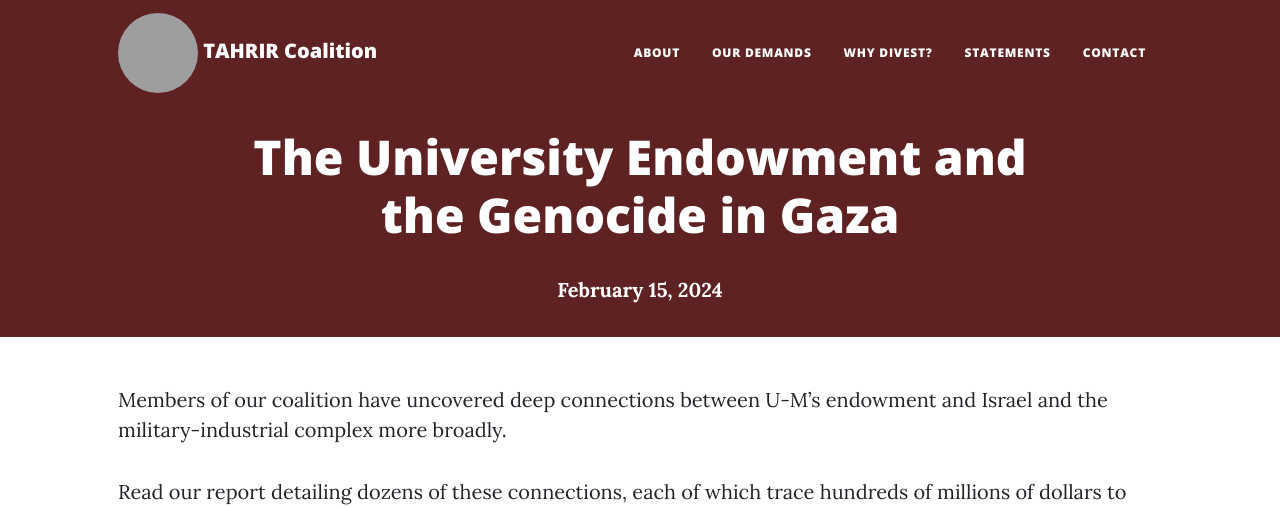
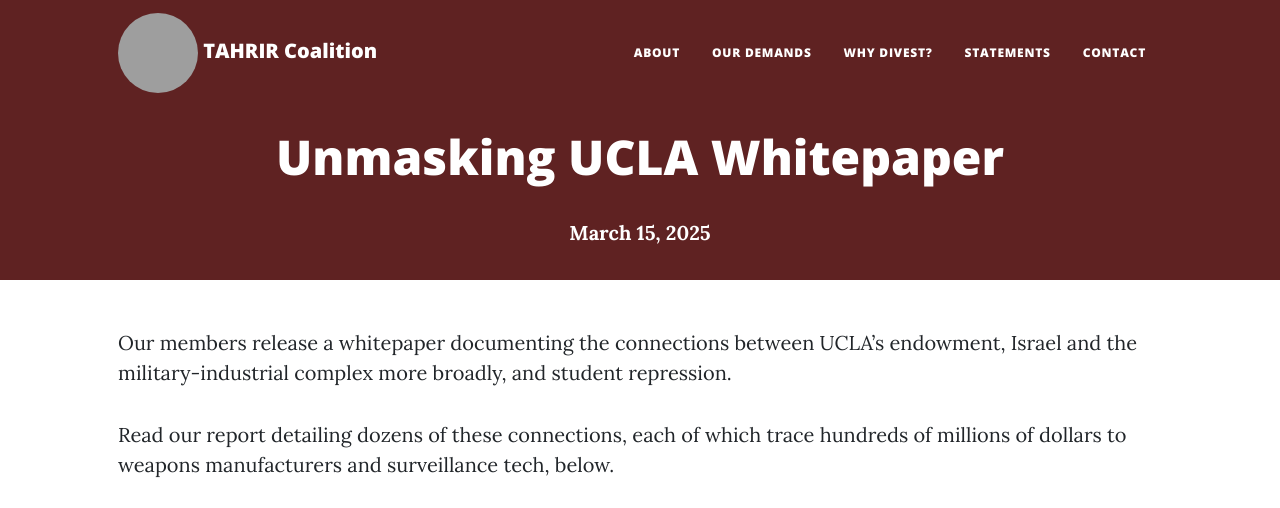
Before and after one commit to unmasking-ucla/unmasking-ucla.github.io, a Jekyll site: the page built from _research/2024-02-15-endowment-guide.md, in a window 1280 px wide and 900 px high, cut to the strip 0-508 px from the top of the window. Built offline with Jekyll 4.4.1, drawn with Linux system fonts in a browser that asks for light colours; nearby versions of some CDN libraries; a script that is not in the unit is left out; grey boxes are pictures that could not be loaded.

Commit message:
Update 2024-02-15-endowment-guide.md

```diff
--- a/_research/2024-02-15-endowment-guide.md
+++ b/_research/2024-02-15-endowment-guide.md
@@ -1,10 +1,10 @@
 ---
 layout: post
-title: The University Endowment and the Genocide in Gaza
-date: 2024-02-15
+title: Unmasking UCLA Whitepaper
+date: 2025-03-15
 ---
 
-Members of our coalition have uncovered deep connections between U-M's endowment and Israel and the military-industrial complex more broadly.
+Our members release a whitepaper documenting the connections between UCLA's endowment, Israel and the military-industrial complex more broadly, and student repression.
 
 Read our report detailing dozens of these connections, each of which trace hundreds of millions of dollars to weapons manufacturers and surveillance tech, below.
 
```
